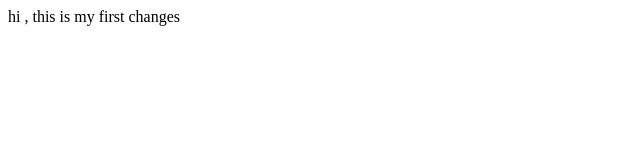
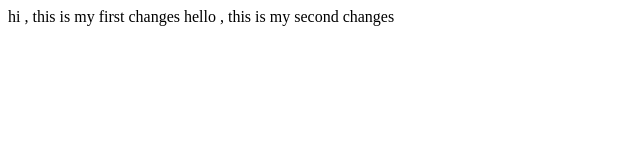
Before and after one commit to rohithnani1234/Day-18-Frontend, a plain HTML site: page index.html in a window 1280 px wide. Shown: the whole page, without its empty margins (0-640 px from the left). Drawn offline with Linux system fonts and the light colour scheme.

Commit message:
second changes

```diff
--- a/index.html
+++ b/index.html
@@ -7,5 +7,6 @@
 </head>
 <body>
   hi , this is my first changes
+  hello , this is my second changes
 </body>
 </html>
```
